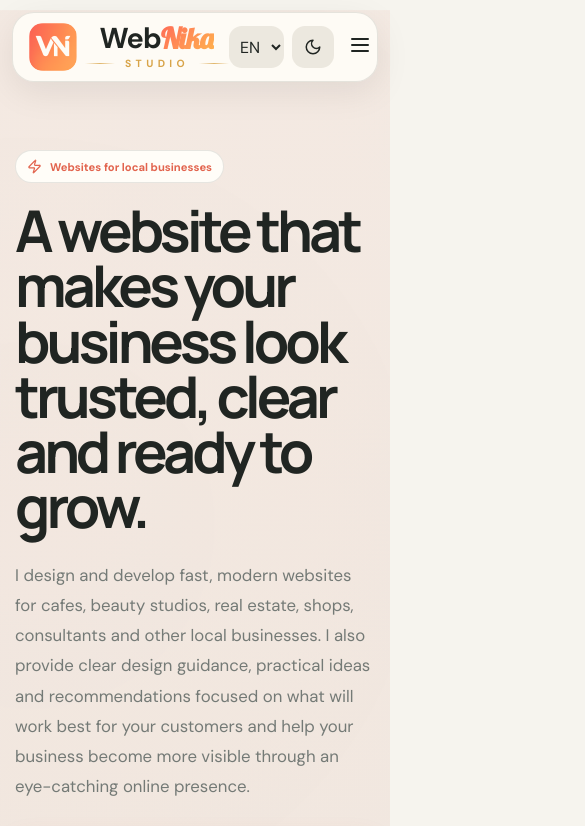
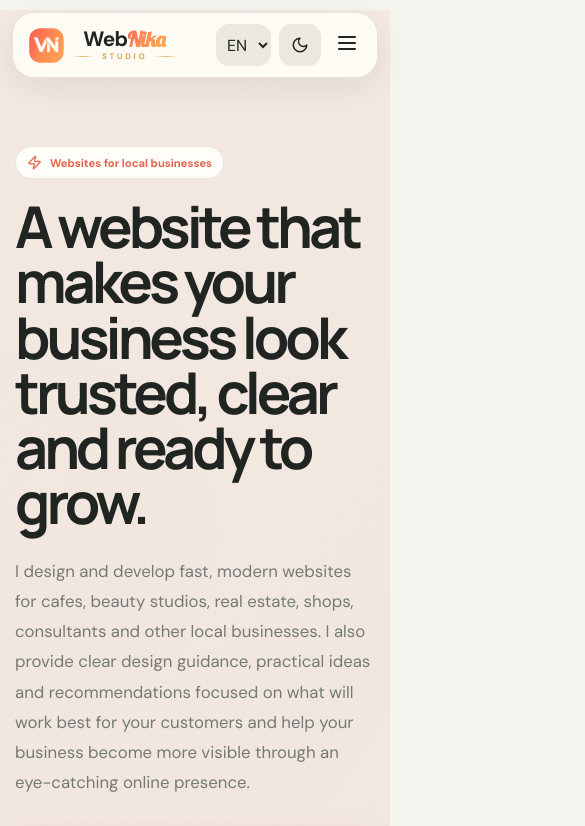
Before and after one commit to VeronikaPetrushka/webnika-studio, a React (Vite) app: page / in a window 390 px wide. Shown: the top 826 px of the page, 585 px wide, since content can reach past the window. Built offline with nearby package versions, Linux system fonts and the light colour scheme; a web font is replaced by a local one.

Commit message:
fix mobile

```diff
--- a/src/styles.css
+++ b/src/styles.css
@@ -1567,6 +1567,54 @@ footer small {
   }
 }
 
+@media (max-width: 768px) {
+  .logo-image {
+    width: 35px;
+    height: 35px;
+    border-radius: 12px;
+  }
+
+  .logo-web {
+    font-size: 1.3rem;
+  }
+
+  .logo-nika {
+    font-size: 1.3rem;
+  }
+
+  .logo-studio {
+    font-size: 0.5rem;
+    letter-spacing: 0.34em;
+    gap: 8px;
+    margin-top: 2px;
+  }
+
+  .logo-studio span {
+    max-width: 22px;
+  }
+
+  footer {
+    padding: 56px 24px 28px;
+    grid-template-columns: 1fr;
+    gap: 40px;
+  }
+
+  footer {
+    display: flex;
+    flex-direction: column;
+    gap: 42px;
+  }
+
+  footer > div {
+    width: 100%;
+  }
+
+  footer small {
+    text-align: center;
+    margin-top: 12px;
+  }
+}
+
 @media(max-width:650px) {
   .design-guidance {
     padding-top:30px
```
Also changed, not shown: 4 other files (tests, documents, lock files or other folders).
